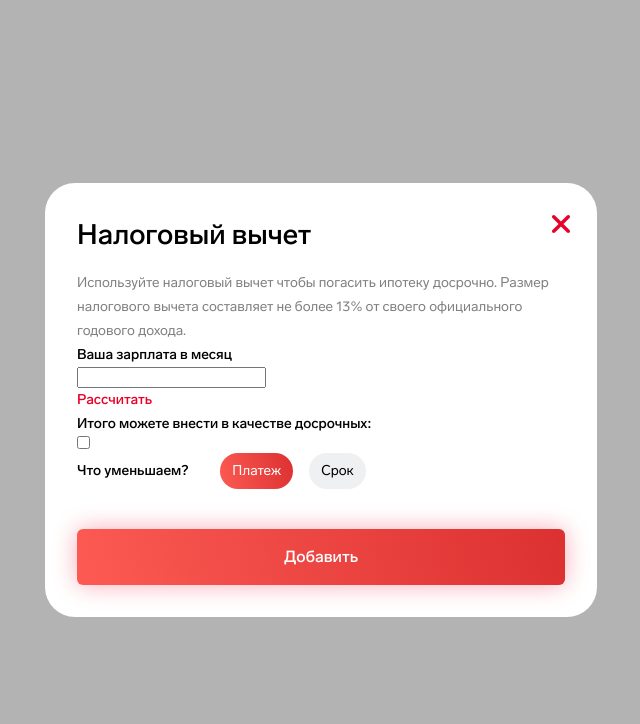
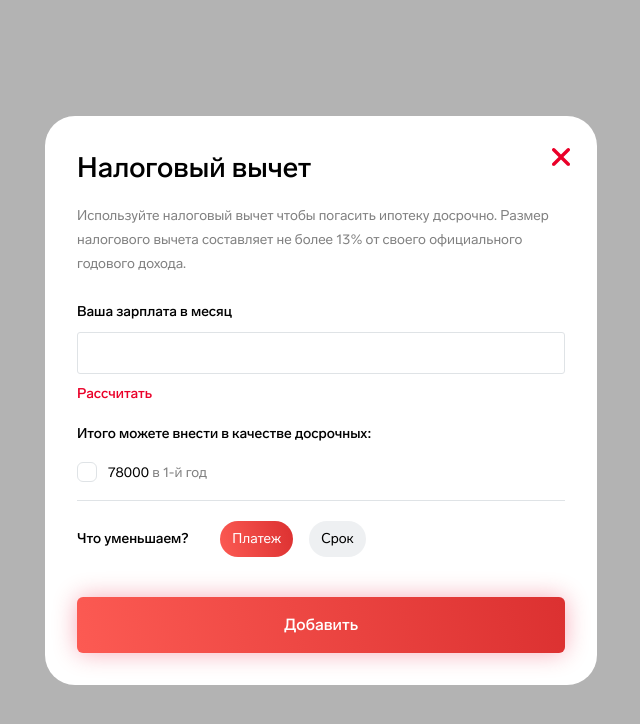
Before and after one commit to enjirtmnv/outside-digital, a React (Create React App) app: page / in a window 1280 px wide. Both pictures are taken after a click on the button "Налоговый вычет". Shown: the top 724 px of the page, without its empty margins (319-959 px from the left). Built offline with nearby package versions, Linux system fonts and the light colour scheme.

Commit message:
add checkbox

```diff
--- a/src/components/Button/Button.module.css
+++ b/src/components/Button/Button.module.css
@@ -8,7 +8,7 @@
     border: 1px solid #FFFFFF;
     border-radius: 6px;
     cursor: url("/src/assets/icon/Pointer.svg"), pointer;
-    transition: all 200ms;
+    transition: all 300ms;
 }
 
 .button:hover, .button:active{
--- a/src/components/Popup/Popup.jsx
+++ b/src/components/Popup/Popup.jsx
@@ -6,6 +6,9 @@ const Popup = ({isPopupOpen, setPopupOpen}) => {
 
   const [isRadioChoice, setRadioChoice] = useState('payment');
   const toggleRadio = (e) => setRadioChoice(e.target.value);
+
+  const [salary, setSalary] = useState('');
+  const handleChangeSalary = (e) => setSalary(e.target.value);
 
   const togglePopup = () => setPopupOpen(!isPopupOpen);
   const stopPropagationContent = e => e.stopPropagation();
@@ -40,26 +43,51 @@ const Popup = ({isPopupOpen, setPopupOpen}) => {
 
         <div>
           <p className={css.popup__subtitle}>Ваша зарплата в месяц</p>
-          <label htmlFor="">
-            <input type="text"/>
+          <label
+            htmlFor="salary"
+          >
+            <input
+              type="text"
+              className={css.popup__salary}
+              name={'salary'}
+              value={salary}
+              onChange={handleChangeSalary}
+            />
           </label>
           <p className={css.popup__calculateButton}>Рассчитать</p>
         </div>
 
-        <div>
+        <div className={css.popup__mortgageWrap}>
           <p className={css.popup__subtitle}>Итого можете внести в качестве досрочных:</p>
-          <ul>
-            <li>
-              <label htmlFor="">
-                <input type="checkbox"/>
-              </label>
-            </li>
+          <ul className={css.popup__mortgageList}>
+            <li className={css.popup__mortgageItem}>
+            <input
+              type="checkbox"
+              id={'opa-1'}
+              className={css.popup__mortgageCheckbox}
+            />
+            <label
+              htmlFor="opa-1"
+              className={css.popup__mortgageLabel}
+            >
+                <span
+                  className={css.popup__mortgageValue}
+                >
+                  78000
+                </span>
+              <span
+                className={css.popup__mortgageTimeName}
+              >
+                  {` в 1-й год`}
+                </span>
+            </label>
+          </li>
           </ul>
         </div>
 
         <div className={css.popup__choiceWrap}>
           <p className={css.popup__subtitle}>Что уменьшаем?</p>
-          <ul className={css.popup__choiceListWrap}>
+          <ul className={css.popup__choiceList}>
             <li>
               <input
                 type="radio"
--- a/src/components/Popup/Popup.module.css
+++ b/src/components/Popup/Popup.module.css
@@ -1,4 +1,4 @@
-.popup__wrap{
+.popup__wrap {
     position: fixed;
     top: 0;
     bottom: 0;
@@ -8,7 +8,7 @@
     background: #B3B3B3;
 }
 
-.popup__content{
+.popup__content {
     position: relative;
     background: #FFFFFF;
     border-radius: 30px;
@@ -16,78 +16,162 @@
     padding: 32px;
 }
 
-.popup__wrap.active{
+.popup__wrap.active {
     display: flex;
     justify-content: center;
     align-items: center;
 }
 
-.popup__wrapCloseIcon{
+.popup__wrapCloseIcon {
     position: absolute;
     right: 4.9%;
 }
 
-.popup__closeIcon{
+.popup__closeIcon {
     cursor: url("/src/assets/icon/Pointer.svg"), pointer;
     width: 18px;
     height: 18px;
 }
 
-.popup__title{
+.popup__title {
     font-size: 28px;
     line-height: 40px;
     font-weight: 500;
     color: #000000;
 }
 
-.popup__descr{
+.popup__descr {
     font-size: 14px;
     line-height: 24px;
     font-weight: 400;
     color: #808080;
-    margin: 16px 0 0 0;
+    margin: 16px 0 24px 0;
 }
 
-.popup__subtitle{
+.popup__subtitle {
     font-size: 14px;
     line-height: 24px;
     font-weight: 500;
     color: #000000;
 }
 
-.popup__calculateButton{
+.popup__salary {
+    font-size: 14px;
+    line-height: 24px;
+    font-weight: 400;
+    width: 100%;
+    padding: 8px 10px;
+    border: 1px solid #DFE3E6;
+    border-radius: 3px;
+    outline: none;
+    margin: 8px 0;
+}
+
+.popup__calculateButton {
     font-size: 14px;
     line-height: 24px;
     font-weight: 500;
     color: #EA0029;
     transition: all 200ms;
+    margin: 0 0 16px 0;
 }
 
-.popup__calculateButton:hover{
+.popup__calculateButton:hover {
     color: #F53A31;
     cursor: url("/src/assets/icon/Pointer.svg"), pointer;
 }
 
-.popup__calculateButton:active{
+.popup__calculateButton:active {
     color: #EA0029;
 }
 
-.popup__choiceWrap{
+.popup__mortgageWrap {
+
+}
+
+.popup__mortgageList {
+
+}
+
+.popup__mortgageItem {
+    padding: 16px 0;
+    border-bottom: 1px solid #DFE3E6;
+}
+
+.popup__mortgageCheckbox {
+    position: absolute;
+    opacity: 0;
+}
+
+.popup__mortgageLabel {
+    position: relative;
+    cursor: url("/src/assets/icon/Pointer.svg"), pointer;
+    padding: 0;
+}
+
+.popup__mortgageLabel span:nth-child(1){
+    margin: 0 0 0 31px;
+}
+
+.popup__mortgageLabel:before {
+    content: '';
+    position: absolute;
+    margin-right: 10px;
+    display: inline-block;
+    vertical-align: text-top;
+    width: 20px;
+    height: 20px;
+    background: #FFFFFF;
+    border-radius: 6px;
+    border: 1px solid #DFE3E6;
+    box-sizing: border-box;
+}
+
+.popup__mortgageCheckbox:checked ~ .popup__mortgageLabel:before{
+    background: linear-gradient(255.35deg, #DC3131 0.83%, rgba(255, 79, 79, 0) 108.93%), #FF5E56;
+    border: none;
+}
+
+.popup__mortgageCheckbox:checked ~ .popup__mortgageLabel:after {
+    content: url("/src/assets/icon/Check.svg");
+    position: absolute;
+    width: 14px;
+    height: 11px;
+    top: 1px;
+    left: 3px;
+}
+
+.popup__mortgageValue{
+    font-size: 14px;
+    line-height: 22px;
+    font-weight: 400;
+    color: #000000;
+}
+
+.popup__mortgageTimeName{
+    font-size: 14px;
+    line-height: 22px;
+    font-weight: 400;
+    color: #808080;
+}
+
+.popup__choiceWrap {
     display: flex;
     flex-direction: row;
     align-items: center;
+    margin: 20px 0 0 0;
 }
 
-.popup__choiceListWrap{
+.popup__choiceList {
     display: flex;
     flex-direction: row;
 }
 
-.popup__choiceListWrap li:nth-child(1){
+.popup__choiceList li:nth-child(1) {
     margin: 0 0 0 32px;
 }
 
-.popup__choiceLabel{
+.popup__choiceLabel {
     display: inline-block;
     font-size: 14px;
     line-height: 24px;
@@ -102,18 +186,18 @@
     transition: all 200ms;
 }
 
-.popup__choiceRadio{
+.popup__choiceRadio {
     visibility: hidden;
     height: 0;
     width: 0;
 }
 
-.popup__choiceRadio:checked ~ .popup__choiceLabel{
+.popup__choiceRadio:checked ~ .popup__choiceLabel {
     background: linear-gradient(255.35deg, #DC3131 0.83%, rgba(255, 79, 79, 0) 108.93%), #FF5E56;
     color: #FFFFFF;
 }
 
-.popup__addButton{
+.popup__addButton {
     font-size: 16px;
     line-height: 24px;
     font-weight: 500;
@@ -128,6 +212,6 @@
     margin: 40px 0 0 0;
 }
 
-.popup__addButton:hover, .popup__addButton:active{
+.popup__addButton:hover, .popup__addButton:active {
     background: #EA0029;
 }
```
Also changed, not shown: src/assets/icon/Check.svg (added), src/components/App/App.module.css (indentation only).
